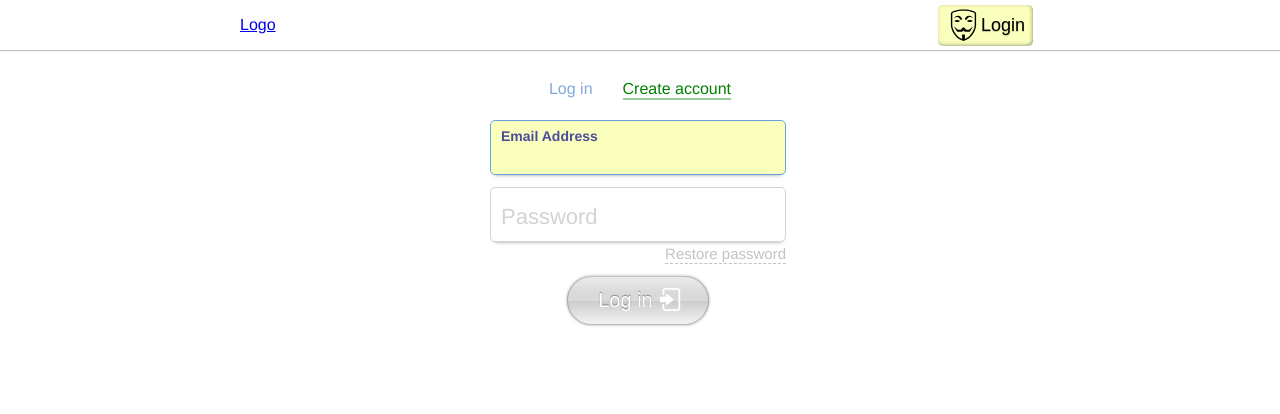
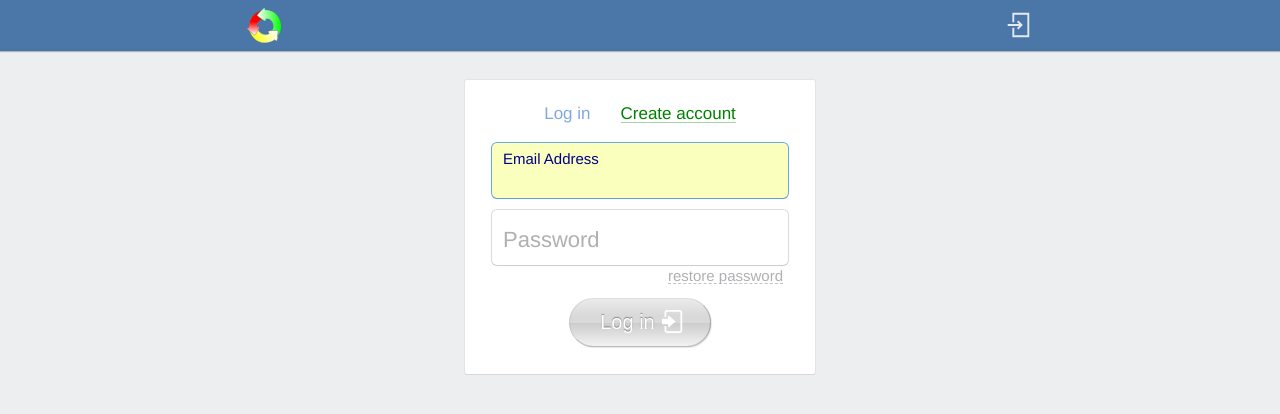
Before and after one commit to dowhileforeach/authtion-angular, an Angular app: page /logon in a window 1280 px wide. Shown: the top 414 px of the page. Built offline with nearby package versions, Linux system fonts and the light colour scheme.

Commit message:
redesign

```diff
--- a/src/app/app.component.css
+++ /dev/null
@@ -1,25 +0,0 @@
-header {
-  position: absolute;
-  top: 0;
-  left: 0;
-  width: 100%;
-  height: 50px;
-  background-color: white;
-  box-shadow: 0 1px 1px rgba(0, 0, 0, 0.25);
-
-  display: flex;
-  justify-content: center;
-  align-items: center;
-}
-
-.centerer{
-  width: 800px;
-
-  display: flex;
-  align-items: center;
-}
-
-app-auth-button {
-  margin-right: 7px;
-  margin-left: auto;
-}
--- a/src/app/app.component.html
+++ b/src/app/app.component.html
@@ -1,6 +1,6 @@
 <header>
   <div class="centerer">
-    <a routerLink="/">Logo</a>
+    <div class="logo" routerLink="/"></div>
     <app-auth-button>Loading ...</app-auth-button>
   </div>
 </header>
--- /dev/null
+++ b/src/app/app.component.scss
@@ -0,0 +1,48 @@
+
+header {
+  position: absolute;
+  top: 0;
+  left: 0;
+  min-width: 366px;
+  width: 100%;
+  height: 50px;
+  box-shadow: 0 1px 1px rgba(0, 0, 0, 0.25);
+  background-color: rgb(74, 118, 168);
+  border-bottom: 1px solid #4872a3;
+
+  display: flex;
+  justify-content: center;
+  align-items: center;
+
+  .logo {
+    width: 35px;
+    height: 35px;
+    margin-left: 7px;
+    background: rgba(0, 0, 0, 0) url("../logo.svg") no-repeat 50% 50% scroll;
+    background-size: contain;
+    background-origin: padding-box;
+    background-clip: border-box;
+    outline: 0;
+    transition: transform 1s linear, filter 1s linear;
+
+    &:hover {
+      cursor: pointer;
+      transform: rotate(360deg);
+      filter: hue-rotate(720deg);
+    }
+  }
+
+}
+
+.centerer {
+
+  width: 800px;
+
+  display: flex;
+  align-items: center;
+}
+
+app-auth-button {
+  margin-right: 7px;
+  margin-left: auto;
+}
--- a/src/app/app.component.ts
+++ b/src/app/app.component.ts
@@ -3,7 +3,7 @@ import { Component } from '@angular/core';
 @Component({
   selector: 'app-root',
   templateUrl: './app.component.html',
-  styleUrls: ['./app.component.css']
+  styleUrls: ['./app.component.scss']
 })
 export class AppComponent {
   title = 'app';
--- a/src/app/auth-button/auth-button.component.html
+++ b/src/app/auth-button/auth-button.component.html
@@ -1,10 +1,30 @@
+<div class="auth">
+  <!--26 26-->
+  <!--<svg xmlns="http://www.w3.org/2000/svg" width="0" height="0">-->
+  <!--<path id="svg-icon-log-in" stroke="red" stroke-width="0"-->
+  <!--d="M 7 0 C 5.34375 0 4 1.34375 4 3 L 4 8 L 6 8 L 6 3 C 6 2.449219 6.449219 2 7 2 L 21 2 C 21.550781 2 22 2.449219 22 3 L 22 23 C 22 23.550781 21.550781 24 21 24 L 7 24 C 6.449219 24 6 23.550781 6 23 L 6 18 L 4 18 L 4 23 C 4 24.65625 5.34375 26 7 26 L 21 26 C 22.65625 26 24 24.65625 24 23 L 24 3 C 24 1.34375 22.65625 0 21 0 Z M 8.5 6.46875 C 8.25 6.542969 8 6.796875 8 7.46875 L 8 10 L 2 10 C 1.449219 10 1 10.449219 1 11 L 1 15 C 1 15.550781 1.449219 16 2 16 L 8 16 L 8 18.5 C 8 19.78125 9 19.5 9 19.5 L 16.5 13 L 9 6.5 C 9 6.5 8.75 6.394531 8.5 6.46875 Z "></path>-->
+  <!--</svg>-->
 
-<button class="auth-btn" type="button" (click)="openLogonPage()">
-  <svg xmlns="http://www.w3.org/2000/svg" width=0 height=0>
-    <path id="svg-icon-auth" stroke="black" stroke-width="0" d="M 25 2 C 15.058594 2 7 4.6875 7 8 L 7 25 C 7 30.082031 12.417969 44.082031 25 47 C 37.582031 44.082031 43 30.082031 43 25 L 43 8 C 43 4.6875 34.941406 2 25 2 Z M 25 4 C 35.5 4 41 6.972656 41 8 L 41 25 C 41 29.136719 36.667969 40.523438 27 44.296875 L 27 38 L 23 38 L 23 44.296875 C 13.332031 40.523438 9 29.136719 9 25 L 9 8 C 9 6.972656 14.5 4 25 4 Z M 17 11 C 15.003906 11 12.855469 11.878906 11 15 C 12.953125 13.640625 14.613281 13 16 13 C 18.6875 13 20.027344 16.148438 20.4375 16.5625 C 21.023438 17.148438 21.972656 17.148438 22.5625 16.5625 C 23.148438 15.976563 23.148438 15.027344 22.5625 14.4375 C 22.195313 14.074219 20.4375 11 17 11 Z M 33 11 C 29.5625 11 27.804688 14.074219 27.4375 14.4375 C 26.851563 15.027344 26.851563 15.976563 27.4375 16.5625 C 28.027344 17.148438 28.976563 17.148438 29.5625 16.5625 C 29.972656 16.148438 31.3125 13 34 13 C 35.386719 13 37.046875 13.640625 39 15 C 37.144531 11.878906 34.996094 11 33 11 Z M 16 17 C 14.359375 17 12.917969 17.59375 12 18.5 C 12.917969 19.40625 14.359375 20 16 20 C 17.640625 20 19.082031 19.40625 20 18.5 C 19.082031 17.59375 17.640625 17 16 17 Z M 34 17 C 32.359375 17 30.917969 17.59375 30 18.5 C 30.917969 19.40625 32.359375 20 34 20 C 35.640625 20 37.082031 19.40625 38 18.5 C 37.082031 17.59375 35.640625 17 34 17 Z M 11 26 L 16 34 L 23 34 L 25 32 L 27 34 L 34 34 L 39 26 L 33 31 L 29 31 L 26 28 L 24 28 L 21 31 L 17 31 Z "></path>
+  <svg xmlns="http://www.w3.org/2000/svg" width="0" height="0">
+    <path id="svg-icon-auth" stroke="red" stroke-width="0" d="M 10 3 L 10 13 L 12 13 L 12 5 L 26 5 L 26 27 L 12 27 L 12 19 L 10 19 L 10 29 L 28 29 L 28 3 Z M 16.34375 11.28125 L 14.90625 12.71875 L 17.1875 15 L 5 15 L 5 17 L 17.1875 17 L 14.90625 19.28125 L 16.34375 20.71875 L 20.34375 16.71875 L 21.03125 16 L 20.34375 15.28125 Z "></path>
   </svg>
-  <svg xmlns="http://www.w3.org/2000/svg" class="svg-icon-auth" viewBox="0 0 50 50">
+
+  <!--50 50-->
+  <!--<svg xmlns="http://www.w3.org/2000/svg" width="0" height="0" viewBox="0 0 50 50">-->
+  <!--<path id="svg-icon-auth" stroke="red" stroke-width="0" d="M 13 0 C 11.355541 0 10 1.3544268 10 3 L 10 22 L 12 22 L 12 3 C 12 2.4355732 12.436459 2 13 2 L 47 2 C 47.563541 2 48 2.4355732 48 3 L 48 47 C 48 47.562937 47.562937 48 47 48 L 13 48 C 12.437063 48 12 47.562937 12 47 L 12 28 L 10 28 L 10 47 C 10 48.645063 11.354937 50 13 50 L 47 50 C 48.645063 50 50 48.645063 50 47 L 50 3 C 50 1.3544268 48.644459 0 47 0 L 13 0 z M 22.042969 13.099609 A 1.0001 1.0001 0 0 0 21.347656 14.816406 L 30.529297 24 L 1 24 A 1.0001 1.0001 0 1 0 1 26 L 30.529297 26 L 21.345703 35.183594 A 1.0001 1.0001 0 1 0 22.759766 36.597656 L 34.357422 25 L 22.761719 13.402344 A 1.0001 1.0001 0 0 0 22.042969 13.099609 z" font-weight="400" font-family="sans-serif" white-space="normal" overflow="visible"></path>-->
+  <!--</svg>-->
+
+  <svg xmlns="http://www.w3.org/2000/svg" class="svg-icon-auth" routerLink="/logon" viewBox="0 0 32 32">
     <use xlink:href="#svg-icon-auth"></use>
   </svg>
-  <span>Login</span>
-</button>
+</div>
+
+<!--<button class="auth-btn" type="button" (click)="openLogonPage()">-->
+<!--<svg xmlns="http://www.w3.org/2000/svg" width=0 height=0>-->
+<!--<path id="svg-icon-auth" stroke="black" stroke-width="0" d="M 25 2 C 15.058594 2 7 4.6875 7 8 L 7 25 C 7 30.082031 12.417969 44.082031 25 47 C 37.582031 44.082031 43 30.082031 43 25 L 43 8 C 43 4.6875 34.941406 2 25 2 Z M 25 4 C 35.5 4 41 6.972656 41 8 L 41 25 C 41 29.136719 36.667969 40.523438 27 44.296875 L 27 38 L 23 38 L 23 44.296875 C 13.332031 40.523438 9 29.136719 9 25 L 9 8 C 9 6.972656 14.5 4 25 4 Z M 17 11 C 15.003906 11 12.855469 11.878906 11 15 C 12.953125 13.640625 14.613281 13 16 13 C 18.6875 13 20.027344 16.148438 20.4375 16.5625 C 21.023438 17.148438 21.972656 17.148438 22.5625 16.5625 C 23.148438 15.976563 23.148438 15.027344 22.5625 14.4375 C 22.195313 14.074219 20.4375 11 17 11 Z M 33 11 C 29.5625 11 27.804688 14.074219 27.4375 14.4375 C 26.851563 15.027344 26.851563 15.976563 27.4375 16.5625 C 28.027344 17.148438 28.976563 17.148438 29.5625 16.5625 C 29.972656 16.148438 31.3125 13 34 13 C 35.386719 13 37.046875 13.640625 39 15 C 37.144531 11.878906 34.996094 11 33 11 Z M 16 17 C 14.359375 17 12.917969 17.59375 12 18.5 C 12.917969 19.40625 14.359375 20 16 20 C 17.640625 20 19.082031 19.40625 20 18.5 C 19.082031 17.59375 17.640625 17 16 17 Z M 34 17 C 32.359375 17 30.917969 17.59375 30 18.5 C 30.917969 19.40625 32.359375 20 34 20 C 35.640625 20 37.082031 19.40625 38 18.5 C 37.082031 17.59375 35.640625 17 34 17 Z M 11 26 L 16 34 L 23 34 L 25 32 L 27 34 L 34 34 L 39 26 L 33 31 L 29 31 L 26 28 L 24 28 L 21 31 L 17 31 Z "></path>-->
+<!--</svg>-->
+<!--<svg xmlns="http://www.w3.org/2000/svg" class="svg-icon-auth" viewBox="0 0 50 50">-->
+<!--<use xlink:href="#svg-icon-auth"></use>-->
+<!--</svg>-->
+<!--<span>Login</span>-->
+<!--</button>-->
--- a/src/app/auth-button/auth-button.component.scss
+++ b/src/app/auth-button/auth-button.component.scss
@@ -1,3 +1,24 @@
+.auth {
+
+  width: 30px;
+
+  display: flex;
+  justify-content: center;
+  align-items: center;
+
+  .svg-icon-auth {
+    width: 100%;
+    fill: white;
+    outline: 0;
+    opacity: 0.85;
+
+    &:hover {
+      cursor: pointer;
+      opacity: 1;
+    }
+  }
+}
+
 .auth-btn {
   padding: 3px 8px;
   font-size: 18px;
--- a/src/app/logon-page/logon-page.component.html
+++ b/src/app/logon-page/logon-page.component.html
@@ -19,12 +19,12 @@
             <div class="form-group">
               <input type="password" name="password" required tabindex="2" [(ngModel)]="password" [ngClass]="{ 'input_filled': password }">
               <label>Password</label>
-              <a class="under-field restore-password" href="#" tabindex="-1">Restore password</a>
+              <a class="under-field restore-password" href="#" tabindex="-1">restore password</a>
             </div>
 
             <button type="button" class="btn-rounded btn-glossy-blue btn-log-in" tabindex="3">
               <svg xmlns="http://www.w3.org/2000/svg" width="0" height="0">
-                <path id="svg-icon-log-in" stroke="red" d="M 7 0 C 5.34375 0 4 1.34375 4 3 L 4 8 L 6 8 L 6 3 C 6 2.449219 6.449219 2 7 2 L 21 2 C 21.550781 2 22 2.449219 22 3 L 22 23 C 22 23.550781 21.550781 24 21 24 L 7 24 C 6.449219 24 6 23.550781 6 23 L 6 18 L 4 18 L 4 23 C 4 24.65625 5.34375 26 7 26 L 21 26 C 22.65625 26 24 24.65625 24 23 L 24 3 C 24 1.34375 22.65625 0 21 0 Z M 8.5 6.46875 C 8.25 6.542969 8 6.796875 8 7.46875 L 8 10 L 2 10 C 1.449219 10 1 10.449219 1 11 L 1 15 C 1 15.550781 1.449219 16 2 16 L 8 16 L 8 18.5 C 8 19.78125 9 19.5 9 19.5 L 16.5 13 L 9 6.5 C 9 6.5 8.75 6.394531 8.5 6.46875 Z "></path>
+                <path id="svg-icon-log-in" stroke="red" stroke-width="0" d="M 7 0 C 5.34375 0 4 1.34375 4 3 L 4 8 L 6 8 L 6 3 C 6 2.449219 6.449219 2 7 2 L 21 2 C 21.550781 2 22 2.449219 22 3 L 22 23 C 22 23.550781 21.550781 24 21 24 L 7 24 C 6.449219 24 6 23.550781 6 23 L 6 18 L 4 18 L 4 23 C 4 24.65625 5.34375 26 7 26 L 21 26 C 22.65625 26 24 24.65625 24 23 L 24 3 C 24 1.34375 22.65625 0 21 0 Z M 8.5 6.46875 C 8.25 6.542969 8 6.796875 8 7.46875 L 8 10 L 2 10 C 1.449219 10 1 10.449219 1 11 L 1 15 C 1 15.550781 1.449219 16 2 16 L 8 16 L 8 18.5 C 8 19.78125 9 19.5 9 19.5 L 16.5 13 L 9 6.5 C 9 6.5 8.75 6.394531 8.5 6.46875 Z "></path>
               </svg>
               <svg xmlns="http://www.w3.org/2000/svg" class="svg-icon-log-in" viewBox="0 0 26 26">
                 <use xlink:href="#svg-icon-log-in"></use>
@@ -41,9 +41,9 @@
               <p class="under-field info">*password will be sent to your email</p>
             </div>
 
-            <button type="button" class="btn-rounded btn-glossy-riptide btn-create-account" tabindex="-1">
+            <button type="button" class="btn-rounded btn-glossy-green btn-create-account" tabindex="-1">
               <svg xmlns="http://www.w3.org/2000/svg" width="0" height="0">
-                <path id="svg-icon-create-account" stroke="red" d="M 10.5 0.15625 C 7.484375 0.15625 5.0625 2.226563 5.0625 6.1875 C 5.0625 8.773438 6.09375 11.410156 7.65625 13.03125 C 8.265625 14.652344 7.167969 15.257813 6.9375 15.34375 C 3.78125 16.5 0.09375 18.601563 0.09375 20.6875 L 0.09375 21.46875 C 0.09375 24.3125 5.507813 24.96875 10.53125 24.96875 C 11.632813 24.96875 12.738281 24.921875 13.8125 24.84375 C 12.492188 23.445313 11.6875 21.574219 11.6875 19.5 C 11.6875 17.710938 12.296875 16.066406 13.3125 14.75 C 13.160156 14.398438 13.101563 13.84375 13.375 13 C 14.929688 11.375 15.9375 8.761719 15.9375 6.1875 C 15.9375 2.226563 13.515625 0.15625 10.5 0.15625 Z M 19.5 13.1875 C 16.015625 13.1875 13.1875 16.011719 13.1875 19.5 C 13.1875 22.988281 16.011719 25.8125 19.5 25.8125 C 22.988281 25.8125 25.8125 22.988281 25.8125 19.5 C 25.8125 16.011719 22.984375 13.1875 19.5 13.1875 Z M 18.625 16 L 20.375 16 L 20.375 18.59375 L 22.96875 18.59375 L 22.96875 20.40625 L 20.375 20.40625 L 20.375 23 L 18.625 23 L 18.625 20.40625 L 16 20.40625 L 16 18.59375 L 18.625 18.59375 Z "></path>
+                <path id="svg-icon-create-account" stroke="red" stroke-width="0" d="M 10.5 0.15625 C 7.484375 0.15625 5.0625 2.226563 5.0625 6.1875 C 5.0625 8.773438 6.09375 11.410156 7.65625 13.03125 C 8.265625 14.652344 7.167969 15.257813 6.9375 15.34375 C 3.78125 16.5 0.09375 18.601563 0.09375 20.6875 L 0.09375 21.46875 C 0.09375 24.3125 5.507813 24.96875 10.53125 24.96875 C 11.632813 24.96875 12.738281 24.921875 13.8125 24.84375 C 12.492188 23.445313 11.6875 21.574219 11.6875 19.5 C 11.6875 17.710938 12.296875 16.066406 13.3125 14.75 C 13.160156 14.398438 13.101563 13.84375 13.375 13 C 14.929688 11.375 15.9375 8.761719 15.9375 6.1875 C 15.9375 2.226563 13.515625 0.15625 10.5 0.15625 Z M 19.5 13.1875 C 16.015625 13.1875 13.1875 16.011719 13.1875 19.5 C 13.1875 22.988281 16.011719 25.8125 19.5 25.8125 C 22.988281 25.8125 25.8125 22.988281 25.8125 19.5 C 25.8125 16.011719 22.984375 13.1875 19.5 13.1875 Z M 18.625 16 L 20.375 16 L 20.375 18.59375 L 22.96875 18.59375 L 22.96875 20.40625 L 20.375 20.40625 L 20.375 23 L 18.625 23 L 18.625 20.40625 L 16 20.40625 L 16 18.59375 L 18.625 18.59375 Z "></path>
               </svg>
               <svg xmlns="http://www.w3.org/2000/svg" class="svg-icon-create-account" viewBox="0 0 26 26">
                 <use xlink:href="#svg-icon-create-account"></use>
--- a/src/app/logon-page/logon-page.component.scss
+++ b/src/app/logon-page/logon-page.component.scss
@@ -1,3 +1,5 @@
+$color-93: #939393;
+$color-gray-active: #afb0b3;
 
 body {
   font-family: "Helvetica", sans-serif;
@@ -6,7 +8,8 @@ body {
 form.authtion {
 
   &.log-in, &.create-account {
-    margin: 20px auto;
+    margin: 0 auto;
+    margin-top: 20px;
 
     display: flex;
     flex-direction: column;
@@ -24,15 +27,17 @@ form.authtion {
     margin-top: 3px;
     margin-bottom: 0;
     font-size: 15px;
-    line-height: 18px;
+    line-height: 15px;
+    font-weight: lighter;
     text-decoration: none;
-    color: #c3c3c3;
+    color: $color-gray-active;
     outline: 0;
     &.info {
       margin-left: 10px;
     }
     &.restore-password {
       float: right;
+      margin-right: 5px;
       border-bottom: 1px dashed #c3c3c3;
       transition: all 0.15s ease;
       &:hover {
@@ -52,17 +57,17 @@ form.authtion {
     height: 55px;
     padding: 25px 2px 5px 10px;
     font-size: 20px;
-    font-weight: bolder;
+    font-weight: bold;
     line-height: 22px;
-    border: 1px solid lightgray;
+    border: 1px solid transparent;
     border-radius: 5px;
-    box-shadow: 0 3px 5px -5px black;
-    background-color: transparent;
+    box-shadow: 0 1px 0 0 #cdced1, 0 0 0 1px #d9dade;
+    background-color: white;
     &:hover {
-      border-color: #aaaaaa;
+      box-shadow: 0 1px 0 0 $color-gray-active, 0 0 0 1px #bbbcc0;
     }
     &:focus {
-      border-color: #6aa1dd;
+      box-shadow: 0 1px 0 0 #699bd6, 0 0 0 1px #68a9e3;
     }
   }
   input:focus,
@@ -72,10 +77,9 @@ form.authtion {
   }
   input:focus + label,
   .input_filled + label {
-    font-size: 14px;
-    font-weight: bolder;
+    font-size: 15px;
+    font-weight: lighter;
     color: darkblue;
-    opacity: 0.7;
     transform: translateY(-14px);
   }
 
@@ -87,7 +91,8 @@ form.authtion {
     left: 11px;
     font-size: 22px;
     line-height: 22px;
-    color: lightgray;
+    font-weight: lighter;
+    color: $color-gray-active;
     pointer-events: none;
     transition: all 0.15s ease;
   }
@@ -127,16 +132,23 @@ form.authtion {
 
 section.logon-page {
 
-  $form-width: 300px;
+  $slide-width: 300px;
 
-  width: $form-width;
+  box-sizing: border-box;
+  width: $slide-width + 50px;
   margin: 0 auto;
-  padding: 20px 0;
+  padding: 25px 0;
+  background-color: white;
+  box-shadow: 0 1px 0 0 #d7d8db, 0 0 0 1px #e3e4e8;
+  border-radius: 2px;
 
   .slider {
 
+    width: $slide-width;
+    margin: 0 auto;
+
     button {
-      margin: 0 auto;
+      margin: 2px auto;
     }
 
     .controls {
@@ -146,6 +158,9 @@ section.logon-page {
       label {
         display: inline-block;
         box-sizing: border-box;
+        font-size: 17px;
+        font-weight: lighter;
+        line-height: 17px;
         cursor: pointer;
         transition: all 0.5s ease;
         &:not(:first-child) {
@@ -155,7 +170,7 @@ section.logon-page {
 
       .log-in {
         color: #2d6fc7;
-        border-bottom: 2px solid rgba(57, 139, 222, 0.4);
+        border-bottom: 1px solid rgba(57, 139, 222, 0.35);
         &:hover {
           border-bottom-color: #398bde;
         }
@@ -163,7 +178,7 @@ section.logon-page {
 
       .create-account {
         color: green;
-        border-bottom: 2px solid rgba(0, 128, 0, 0.4);
+        border-bottom: 1px solid rgba(0, 128, 0, 0.35);
         &:hover {
           border-bottom-color: green;
         }
@@ -174,11 +189,12 @@ section.logon-page {
         opacity: 0.6;
       }
 
-      .checked,
-      .checked:hover {
+      .checked {
+        &, &:hover {
           border-color: transparent;
           cursor: default;
           opacity: 0.6;
+        }
       }
     }
 
@@ -191,9 +207,10 @@ section.logon-page {
 
         form {
           float: left;
-          width: $form-width - 4;
+          width: $slide-width - 4;
+          margin-left: 2px;
           &:not(:first-child) {
-            margin-left: 5px;
+            margin-left: 4px;
           }
         }
 
@@ -202,7 +219,7 @@ section.logon-page {
         }
 
         &.go-to-create-account {
-          transform: translate(-$form-width);
+          transform: translate(-$slide-width);
         }
       }
     }
@@ -213,12 +230,15 @@ section.logon-page {
   position: relative;
   padding: 11px 30px;
   font-size: 20px;
+  //font-weight: lighter;
   line-height: 25px;
   text-align: center;
   text-shadow: 0 -1px 1px rgba(0, 0, 0, 0.4);
   border: 1px solid rgba(0, 0, 0, 0.2);
+  border-top-color: rgba(0, 0, 0, 0.07);
+  border-left-color: rgba(0, 0, 0, 0.07);
   border-radius: 40px;
-  box-shadow: 0 0 3px 0 #aaaaaa;
+  box-shadow: 1px 1px 2px -1px #aaaaaa;
   cursor: pointer;
   &:active {
     color: yellow;
@@ -227,9 +247,7 @@ section.logon-page {
   }
 }
 
-.btn-glossy-blue,
-.btn-glossy-whiskey,
-.btn-glossy-riptide {
+.btn-inactive-white-gray {
   color: white;
   background-image: linear-gradient(
       #ebebeb 0%, #d9d9d9 35%,
@@ -237,29 +255,50 @@ section.logon-page {
       #f2f2f2 100%);
 }
 
-.btn-glossy-blue:hover,
-.btn-glossy-blue:focus {
+.btn-glossy-blue {
+  @extend .btn-inactive-white-gray;
+  &:hover,
+  &:focus {
     background-image: linear-gradient(
-      #b8e1fc 0%, #90bcea 35%,
-      #90bff0 50%, #6ba8e5 51%,
-      #bdf3fd 100%);
+        #b4dcf7 0%, #8bb7e5 35%,
+        #8cbaeb 50%, #6aa4e0 51%,
+        #b9eef8 100%);
     outline: 0;
   }
+}
 
-.btn-glossy-whiskey:hover,
-.btn-glossy-whiskey:focus {
+.btn-glossy-whiskey {
+  @extend .btn-inactive-white-gray;
+  &:hover,
+  &:focus {
     background-image: linear-gradient(
         #fcd0b8 0%, #eab390 35%,
         #f0b590 50%, #e59a6b 51%,
         #fdcfbd 100%);
     outline: 0;
   }
+}
 
-.btn-glossy-riptide:hover,
-.btn-glossy-riptide:focus {
+.btn-glossy-riptide {
+  @extend .btn-inactive-white-gray;
+  &:hover,
+  &:focus {
     background-image: linear-gradient(
         #b8fcd3 0%, #90eabf 35%,
         #90f0c2 50%, #6be5a8 51%,
         #bdfdc6 100%);
     outline: 0;
   }
+}
+
+.btn-glossy-green {
+  @extend .btn-inactive-white-gray;
+  &:hover,
+  &:focus {
+    background-image: linear-gradient(
+        #b9e3b2 0%, #90d195 35%,
+        #91d797 50%, #6dcc6f 51%,
+        #c4e4bc 100%);
+    outline: 0;
+  }
+}
--- a/src/styles.css
+++ b/src/styles.css
@@ -1,4 +1,11 @@
 body {
+
+
+  min-width: 366px;
+  margin: 80px auto;
+  margin-bottom: 0;
+
   font-family: "Helvetica", sans-serif;
-  margin-top: 60px;
+
+  background-color: #edeef0;
 }
```
Also changed, not shown: src/logo.svg (added), 1 other file (tests, documents, lock files or other folders). Lines whose indentation alone changed are shown as unchanged.
